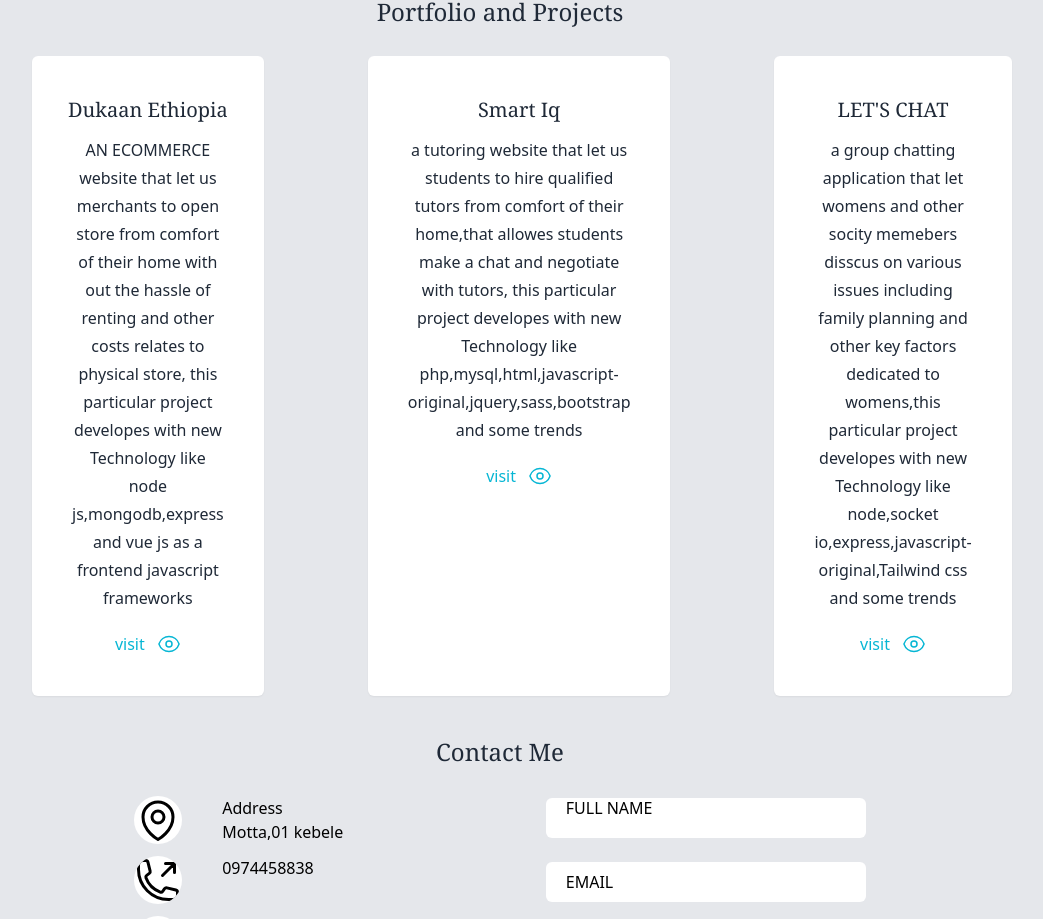
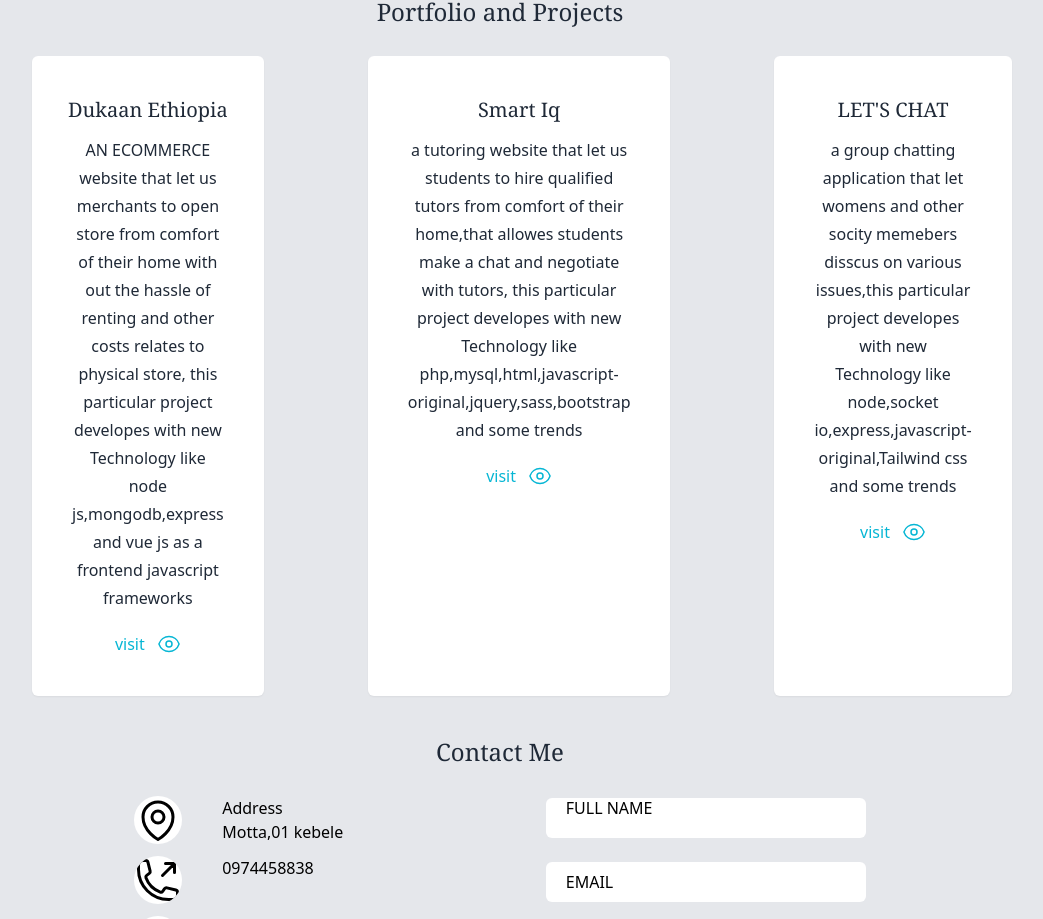
Before and after one commit to bamlakugetachew1/profilefrontend, a Vue app: page / in a window 1280 px wide. Shown: the part 1494-2413 px from the top of the page, without its empty margins (140-1183 px from the left). Built offline with nearby package versions, Linux system fonts and the light colour scheme.

Commit message:
Update App.vue

```diff
--- a/src/App.vue
+++ b/src/App.vue
@@ -454,8 +454,7 @@ export default {
               class="pb-5 font-sans leading-7 text-gray-800 text-md mx-10 text-center"
             >
               a group chatting application that let womens and other socity memebers disscus
-              on various issues including family planning and other key factors dedicated to
-              womens,this particular project developes with new
+              on various issues,this particular project developes with new
               Technology like
               node,socket io,express,javascript-original,Tailwind css and some
               trends
```
